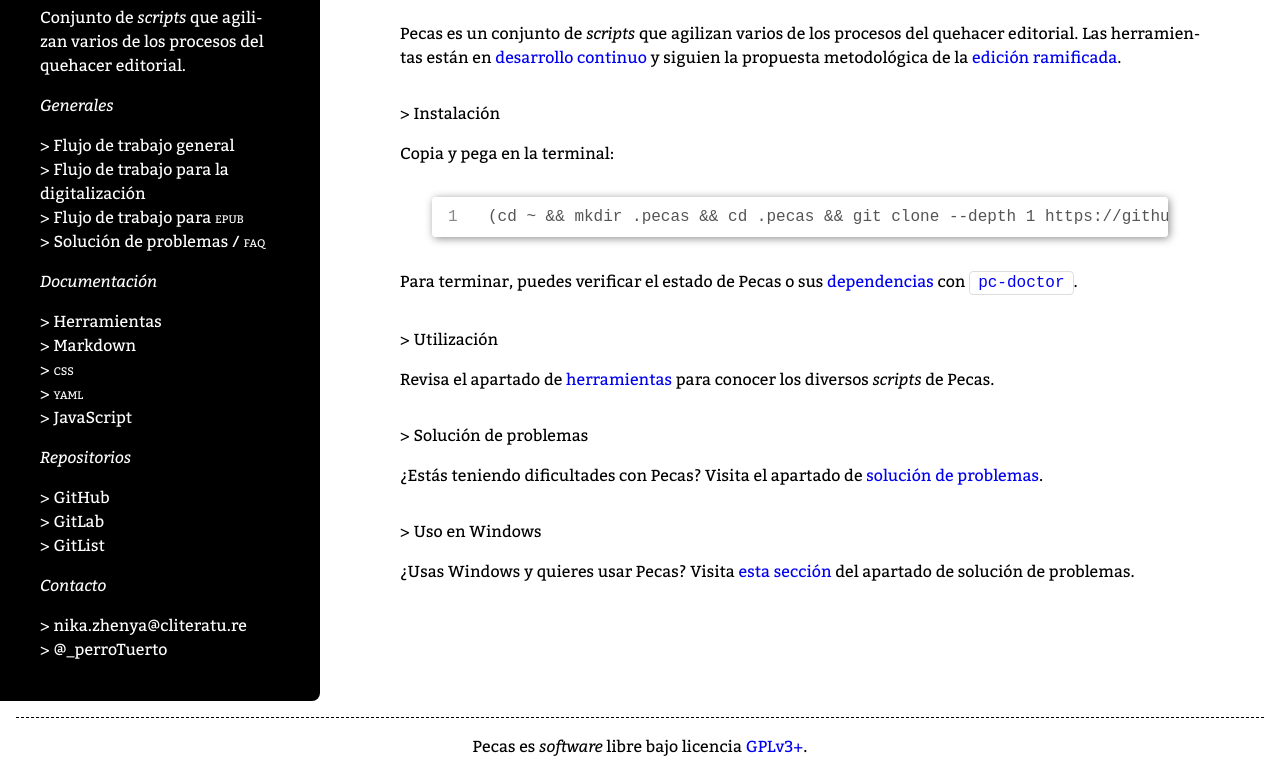
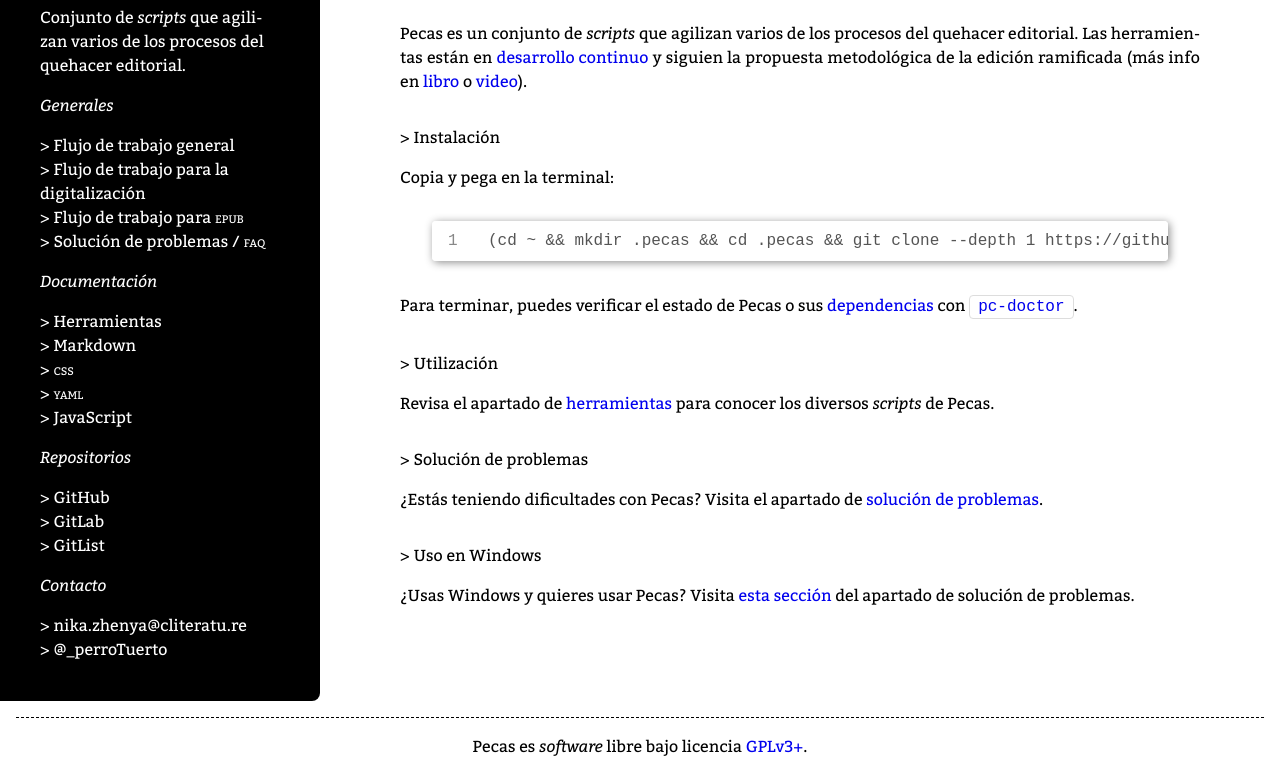
Before and after one commit to categulario/pecas-docs, a plain HTML site: page index.html in a window 1280 px wide. Shown: the part 179-950 px from the top of the page. Drawn offline with Linux system fonts and the light colour scheme.

Commit message:
Adición de enlaces

```diff
--- a/index.html
+++ b/index.html
@@ -43,7 +43,7 @@
         </header>
         <section>
             <h1 id="pecas-herramientas-editoriales">Pecas: herramientas editoriales</h1>
-            <p>Pecas es un conjunto de <i>scripts</i> que agilizan varios de los procesos del quehacer editorial. Las herramientas están en <a href="https://es.wikipedia.org/wiki/Liberaci%C3%B3n_continua">desarrollo continuo</a> y siguien la propuesta metodológica de la <a href="https://ed.cliteratu.re/">edición ramificada</a>.</p>
+            <p>Pecas es un conjunto de <i>scripts</i> que agilizan varios de los procesos del quehacer editorial. Las herramientas están en <a href="https://es.wikipedia.org/wiki/Liberaci%C3%B3n_continua">desarrollo continuo</a> y siguien la propuesta metodológica de la edición ramificada (más info en <a href="https://ed.cliteratu.re/">libro</a> o <a href="https://ia601500.us.archive.org/0/items/tied_orbilibro/sesion04.mp4">video</a>).</p>
             <h2 id="instalacion">Instalación</h2>
             <p>Copia y pega en la terminal:</p>
             <pre class="bash">
```
Also changed, not shown: 1 other file.
